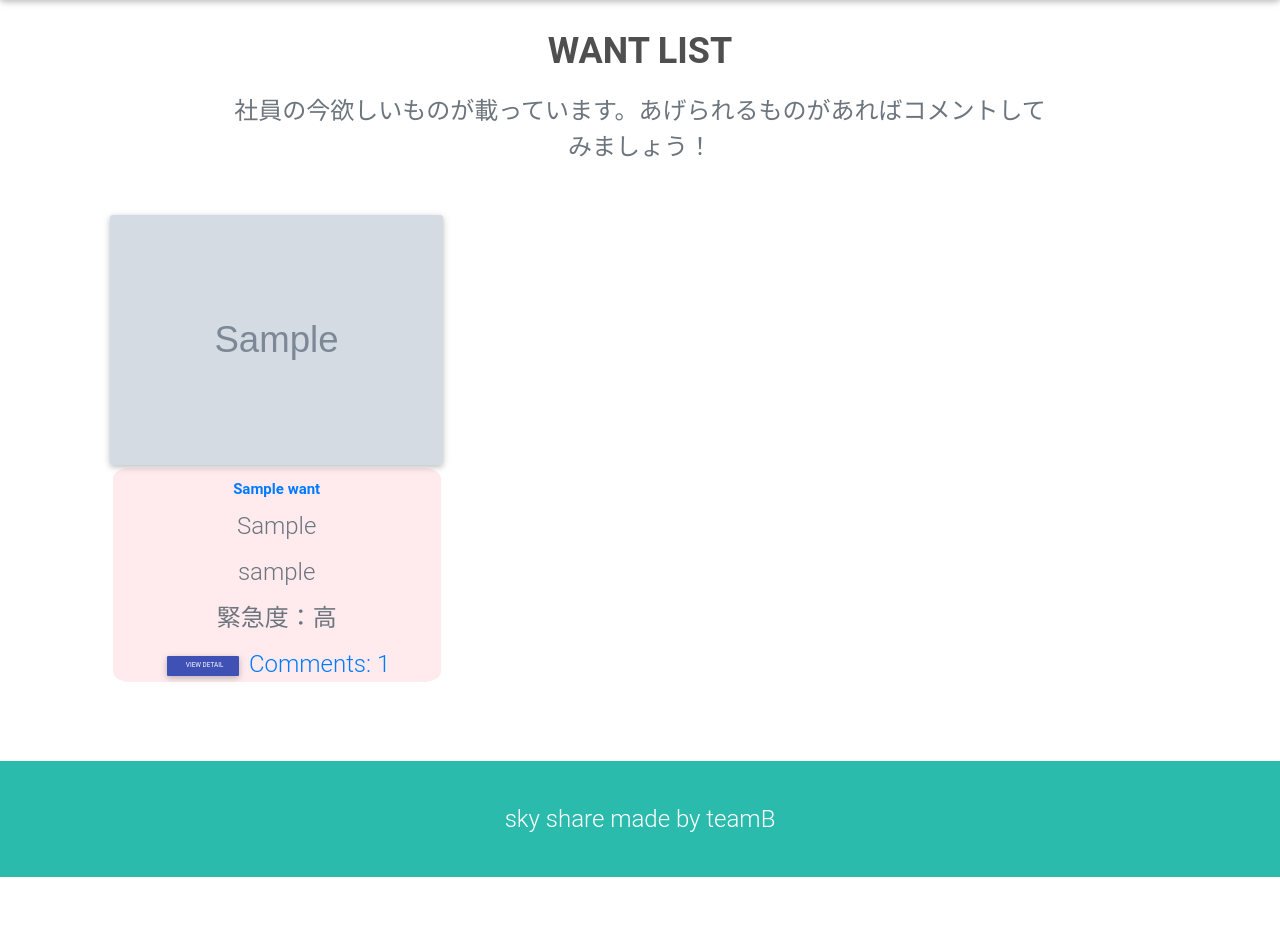
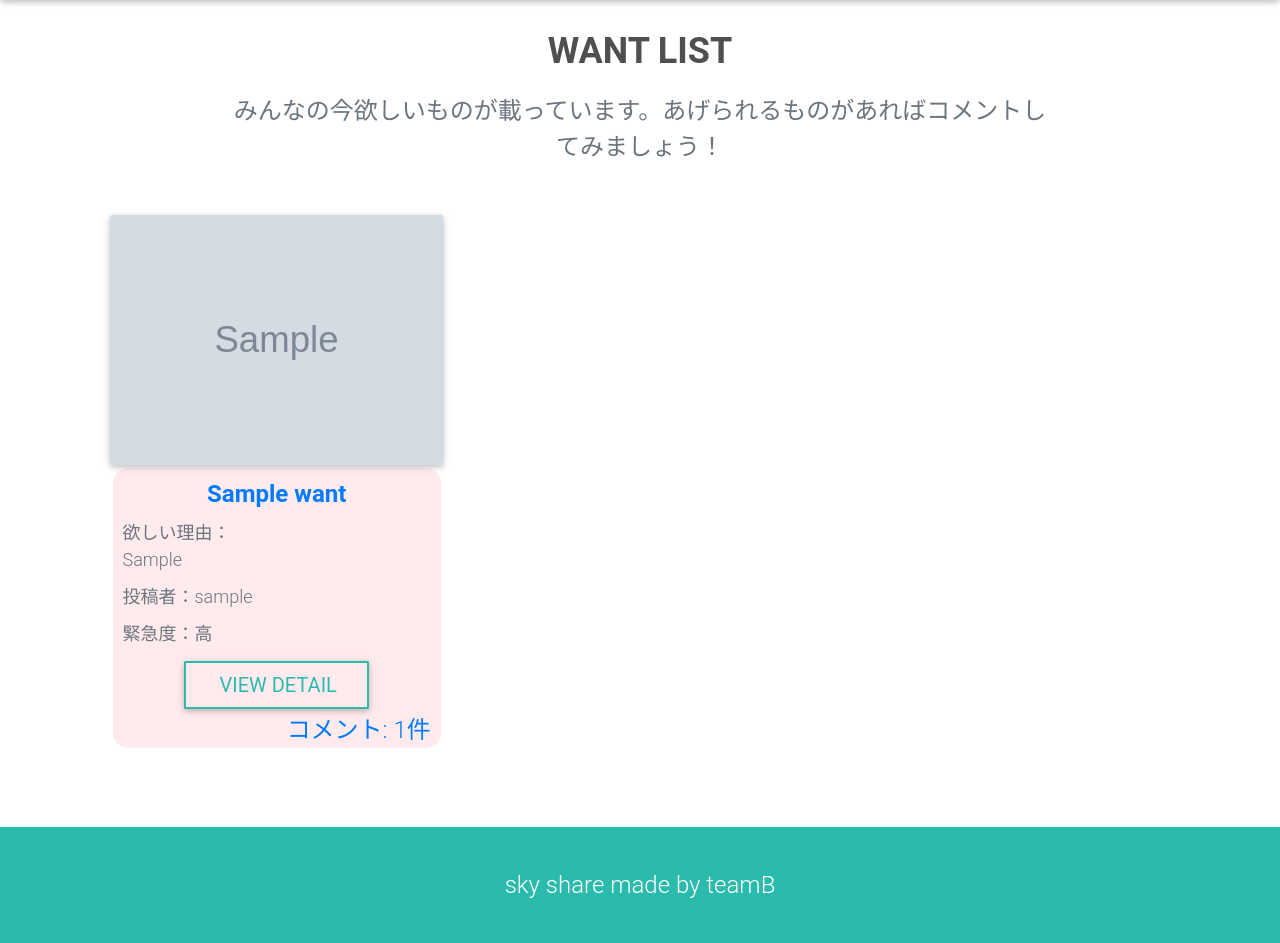
Before and after one commit to ITprojectteamb/sharesite, a Django app: page /wantlist/ in a window 1280 px wide. Shown: the part 100-1043 px from the top of the page. Before the commit the page ends 977 px from the top, so only its background shows below. Run offline with Django 3.2, Linux system fonts and the light colour scheme; a user stored in the database is signed in; tables that the repository leaves empty hold one stand-in row (values such as "Sample post"); grey boxes marked "Sample" are stand-in pictures; some libraries are stand-ins or nearby versions.

Commit message:
want arange

```diff
--- a/blog/templates/sharesite/base.html
+++ b/blog/templates/sharesite/base.html
@@ -47,7 +47,7 @@
               </li>
             {% else %}
               <li class="nav-item {% block active_signup %}{% endblock %}">
-                  <a class="nav-link" href="{% url 'account_signup' %}">登録</a>
+                  <a class="nav-link" href="{% url 'account_signup' %}">ユーザー登録</a>
               </li>
               <li class="nav-item {% block active_login %}{% endblock %}">
                   <a class="nav-link" href="{% url 'account_login' %}">ログイン</a>
--- a/blog/templates/sharesite/give_list.html
+++ b/blog/templates/sharesite/give_list.html
@@ -6,7 +6,7 @@
     <!-- Section: Block Content -->
     <section class="dark-grey-text text-center">
       <h3 class="font-weight-bold mb-4 pb-2 body-text list-title" >あげるリスト</h3>
-      <p class="text-muted w-responsive mx-auto mb-5">社員のあげられるものが載っています。欲しいものがあればコメントしてみましょう！</p>
+      <p class="text-muted w-responsive mx-auto mb-5">みんなのあげられるものが載っています。欲しいものがあればコメントしてみましょう！</p>
       <!-- Grid row -->
       <div class="row">
         {% for give in give_list %}
@@ -14,7 +14,7 @@
         <div class="col-lg-4 col-md-12 mb-4">
           <div class="view overlay rounded z-depth-1">
             {% if give.photo %}
-            <img src="{{ give.photo.url }}" alt="No photo" width="333.2" height="300">
+            <img href="{% url 'give_detail' pk=give.pk %}" src="{{ give.photo.url }}" alt="No photo" width="333.2" height="300">
             {% else %}
         <img src="#" alt="No photo" width="469.73" height="300">
             {% endif %}
--- a/blog/templates/sharesite/want_list.html
+++ b/blog/templates/sharesite/want_list.html
@@ -6,7 +6,7 @@
     <!-- Section: Block Content -->
     <section class="dark-grey-text text-center">
       <h3 class="font-weight-bold mb-4 pb-2 list-title">WANT LIST</h3>
-      <p class="text-muted w-responsive mx-auto mb-5">社員の今欲しいものが載っています。あげられるものがあればコメントしてみましょう！</p>
+      <p class="text-muted w-responsive mx-auto mb-5">みんなの今欲しいものが載っています。あげられるものがあればコメントしてみましょう！</p>
       <!-- Grid row -->
       <div class="row">
         {% for want in want_list %}
@@ -15,19 +15,25 @@
         <div class="col-lg-4 col-md-12 mb-4">
           <div class="view overlay rounded z-depth-1">
             {% if want.photo %}
-            <img src="{{ want.photo.url }}" class="img-fluid" alt="Sample project image">
+            <img href="{% url 'want_detail' pk=want.pk %}" src="{{ want.photo.url }}" class="img-fluid" alt="No photo">
+            {% else %}
+            <img src="#" alt="No photo" width="469.73" height="300">
             {% endif %}
             <a>
               <div class="mask rgba-white-slight"></div>
             </a>
           </div>
           <div class="px-3 pt-3 mx-1 mt-1 pb-0 red-bg emr-bg">
-            <h4 class="font-weight-bold mt-1 mb-3"><a href="{% url 'want_detail' pk=want.pk %}">{{ want.want_name }}</a></h4>
-            <p class="text-muted">{{ want.want_reason|linebreaksbr }}</p>
-            <p class="text-muted">{{ want.author }}</p>
-            <p class="text-muted">緊急度：{{ want.get_emergency_attribute_display }}</p>
-            <a href="{% url 'want_detail' pk=want.pk %}" class="btn btn-indigo btn-sm btn-rounded"><i class="fas fa-clone left"></i> View Detail</a>
-            <a href="{% url 'want_detail' pk=want.pk %}">Comments: {{ want.want_comments.count }}</a>
+            <h4 class="font-weight-bold mt-1 mb-3"><a class="body-title" href="{% url 'want_detail' pk=want.pk %}">{{ want.want_name }}</a></h4>
+            <p class="text-muted body-text text-left">欲しい理由：<br>{{ want.want_reason|linebreaksbr }}</p>
+            <p class="text-muted body-text text-left">投稿者：{{ want.author }}</p>
+            <p class="text-muted body-text text-left">緊急度：{{ want.get_emergency_attribute_display }}</p>
+            <div class="view-detail">
+            <a href="{% url 'want_detail' pk=want.pk %}" class="btn btn-outline-default waves-effect"><i class="fas fa-clone left"></i> View Detail</a>
+          </div>
+          <div class="comment-detail">
+            <a href="{% url 'want_detail' pk=want.pk %}">コメント: {{ want.want_comments.count }}件</a>
+          </div>
           </div>
         </div>
         <!-- Grid column -->
@@ -35,17 +41,25 @@
         <!-- Grid column -->
         <div class="col-lg-4 col-md-12 mb-4 ">
           <div class="view overlay rounded z-depth-1">
-            <img src="{{ want.photo.url }}" class="img-fluid" alt="Sample project image"><a>
+            {% if want.photo %}
+            <img href="{% url 'want_detail' pk=want.pk %}" src="{{ want.photo.url }}" class="img-fluid" alt="No photo">
+            {% else %}
+            <img src="#" alt="No photo" width="469.73" height="300">
+            {% endif %}
               <div class="mask rgba-white-slight"></div>
             </a>
           </div>
           <div class="px-3 pt-3 mx-1 mt-1 pb-0 blue-bg emr-bg">
-            <h4 class="font-weight-bold mt-1 mb-3"><a href="{% url 'want_detail' pk=want.pk %}">{{ want.want_name }}</a></h4>
-            <p class="text-muted">{{ want.want_reason|linebreaksbr }}</p>
-            <p class="text-muted">{{ want.author }}</p>
-            <p class="text-muted">緊急度：{{ want.get_emergency_attribute_display }}</p>
-            <a href="{% url 'want_detail' pk=want.pk %}" class="btn btn-indigo btn-sm btn-rounded"><i class="fas fa-clone left"></i> View Detail</a>
-            <a href="{% url 'want_detail' pk=want.pk %}">Comments: {{ want.want_comments.count }}</a>
+            <h4 class="font-weight-bold mt-1 mb-3"><a class="body-title" href="{% url 'want_detail' pk=want.pk %}">{{ want.want_name }}</a></h4>
+            <p class="text-muted body-text text-left">欲しい理由：<br>{{ want.want_reason|linebreaksbr }}</p>
+            <p class="text-muted body-text text-left">投稿者：{{ want.author }}</p>
+            <p class="text-muted body-text text-left">緊急度：{{ want.get_emergency_attribute_display }}</p>
+            <div class="view-detail">
+            <a href="{% url 'want_detail' pk=want.pk %}" class="btn btn-outline-default waves-effect"><i class="fas fa-clone left"></i> View Detail</a>
+          </div>
+          <div class="comment-detail">
+            <a href="{% url 'want_detail' pk=want.pk %}">コメント: {{ want.want_comments.count }}件</a>
+          </div>
           </div>
         </div>
         <!-- Grid column -->
@@ -53,17 +67,25 @@
         <!-- Grid column -->
         <div class="col-lg-4 col-md-12 mb-4">
           <div class="view overlay rounded z-depth-1">
-            <img src="{{ want.photo.url }}" class="img-fluid" alt="Sample project image"><a>
+            {% if want.photo %}
+            <img href="{% url 'want_detail' pk=want.pk %}" src="{{ want.photo.url }}" class="img-fluid" alt="No photo">
+            {% else %}
+            <img src="#" alt="No photo" width="469.73" height="300">
+            {% endif %}
               <div class="mask rgba-white-slight"></div>
             </a>
           </div>
           <div class="px-3 pt-3 mx-1 mt-1 pb-0 green-bg emr-bg">
-            <h4 class="font-weight-bold mt-1 mb-3"><a href="{% url 'want_detail' pk=want.pk %}">{{ want.want_name }}</a></h4>
-            <p class="text-muted">{{ want.want_reason|linebreaksbr }}</p>
-            <p class="text-muted">{{ want.author }}</p>
-            <p class="text-muted">緊急度：{{ want.get_emergency_attribute_display }}</p>
-            <a href="{% url 'want_detail' pk=want.pk %}" class="btn btn-indigo btn-sm btn-rounded"><i class="fas fa-clone left"></i> View Detail</a>
-            <a href="{% url 'want_detail' pk=want.pk %}">Comments: {{ want.want_comments.count }}</a>
+            <h4 class="font-weight-bold mt-1 mb-3"><a class="body-title" href="{% url 'want_detail' pk=want.pk %}">{{ want.want_name }}</a></h4>
+            <p class="text-muted body-text text-left">欲しい理由：<br>{{ want.want_reason|linebreaksbr }}</p>
+            <p class="text-muted body-text text-left">投稿者：{{ want.author }}</p>
+            <p class="text-muted body-text text-left">緊急度：{{ want.get_emergency_attribute_display }}</p>
+            <div class="view-detail">
+            <a href="{% url 'want_detail' pk=want.pk %}" class="btn btn-outline-default waves-effect"><i class="fas fa-clone left"></i> View Detail</a>
+          </div>
+          <div class="comment-detail">
+            <a class="body-text" href="{% url 'want_detail' pk=want.pk %}">コメント: {{ want.want_comments.count }}件</a>
+          </div>
           </div>
         </div>
         <!-- Grid column -->
--- a/blog/views.py
+++ b/blog/views.py
@@ -32,7 +32,7 @@ class GiveListView(LoginRequiredMixin, generic.ListView):
 class WantListView(LoginRequiredMixin, generic.ListView):
     model = Want
     template_name = 'want_list.html'
-    paginate_by = 3
+    paginate_by = 6
 
     def get_queryset(self):
         wants = Want.objects.order_by('-final_update_time')
```
